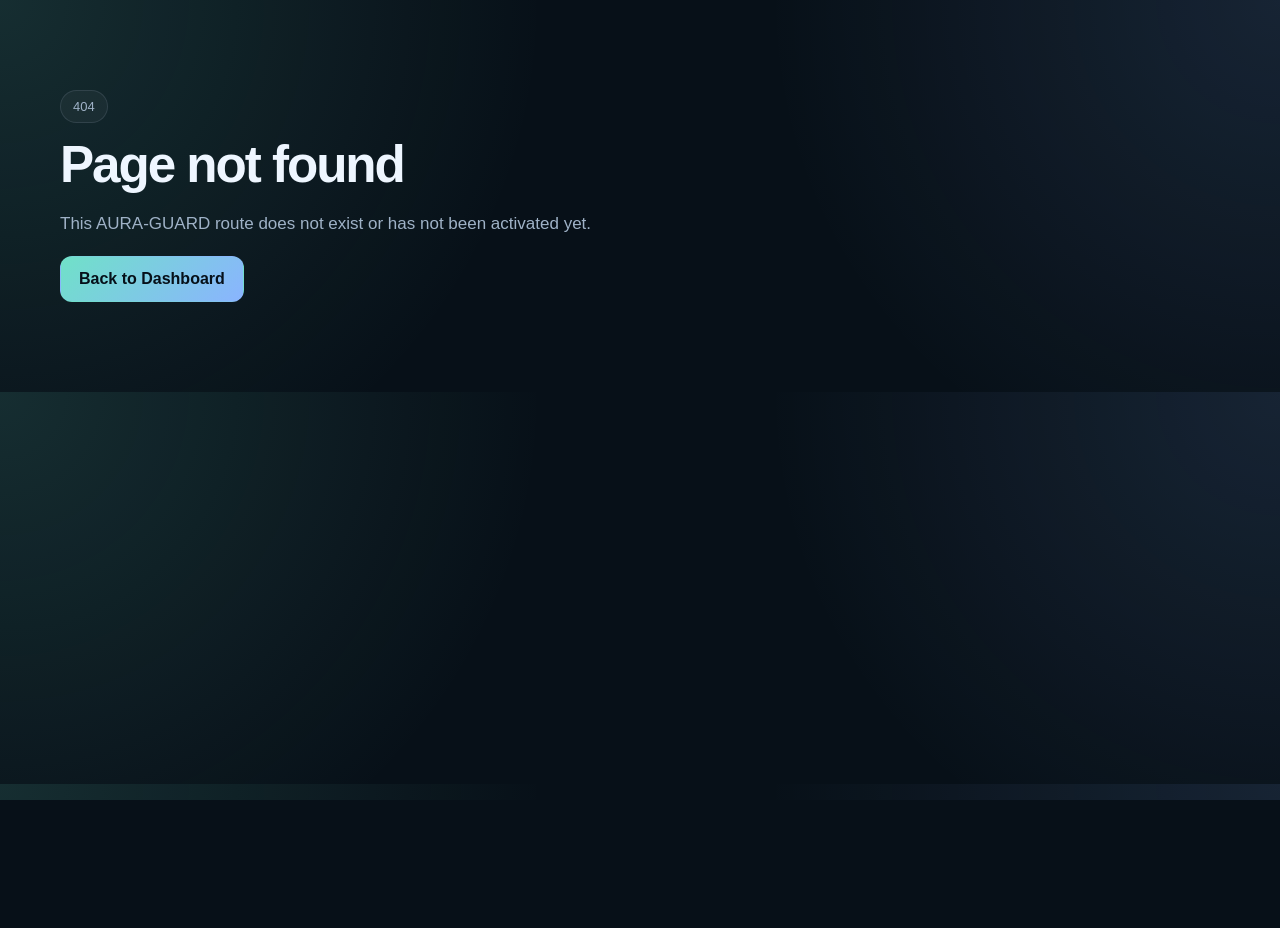
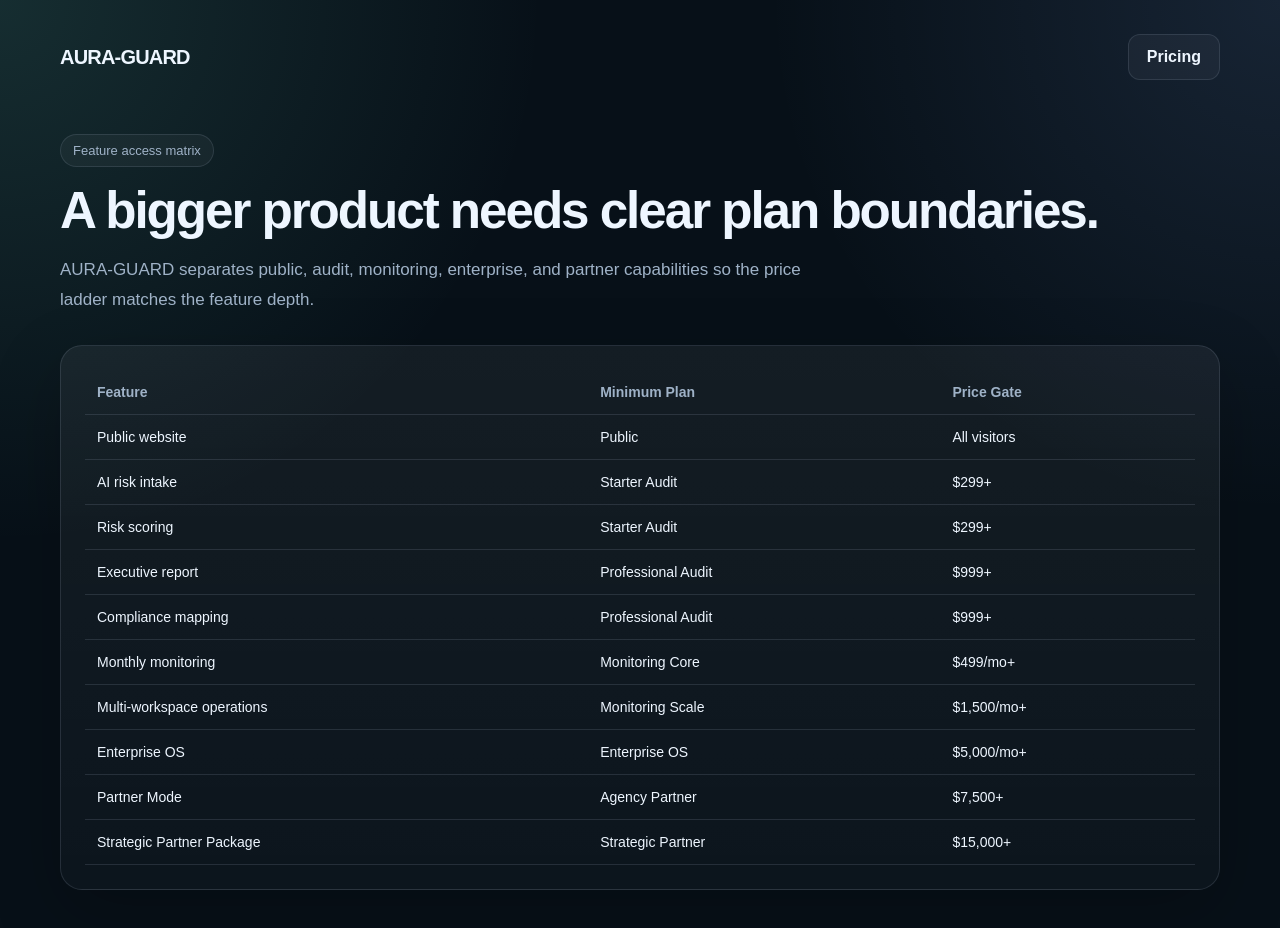
Before and after one commit to bisniskhusus019-hub/aura-guard-enterprise-os, a Next.js app: page /features in a window 1280 px wide. Before the commit this address had no page. Shown: the top 928 px of the page. Before the commit the page ends 800 px from the top, so only its background shows below. Built offline with nearby package versions, Linux system fonts and the light colour scheme.

Commit message:
Add public feature access matrix page

```diff
--- /dev/null
+++ b/app/features/page.tsx
@@ -0,0 +1,24 @@
+import Link from "next/link";
+import { featureAccessMatrix } from "@/lib/final-readiness";
+
+export default function FeaturesPage() {
+  return (
+    <main className="container" style={{ padding: "34px 0 84px" }}>
+      <header style={{ display: "flex", justifyContent: "space-between", alignItems: "center", marginBottom: 54 }}>
+        <Link href="/" style={{ fontWeight: 900, fontSize: 20, letterSpacing: "-0.04em" }}>AURA-GUARD</Link>
+        <Link className="btn btn-secondary" href="/pricing">Pricing</Link>
+      </header>
+      <div className="badge">Feature access matrix</div>
+      <h1 className="section-title" style={{ marginTop: 18 }}>A bigger product needs clear plan boundaries.</h1>
+      <p className="section-copy">AURA-GUARD separates public, audit, monitoring, enterprise, and partner capabilities so the price ladder matches the feature depth.</p>
+      <div className="card" style={{ padding: 24, marginTop: 30 }}>
+        <table>
+          <thead><tr><th>Feature</th><th>Minimum Plan</th><th>Price Gate</th></tr></thead>
+          <tbody>
+            {featureAccessMatrix.map((row) => <tr key={row[0]}><td>{row[0]}</td><td>{row[1]}</td><td>{row[2]}</td></tr>)}
+          </tbody>
+        </table>
+      </div>
+    </main>
+  );
+}
```
